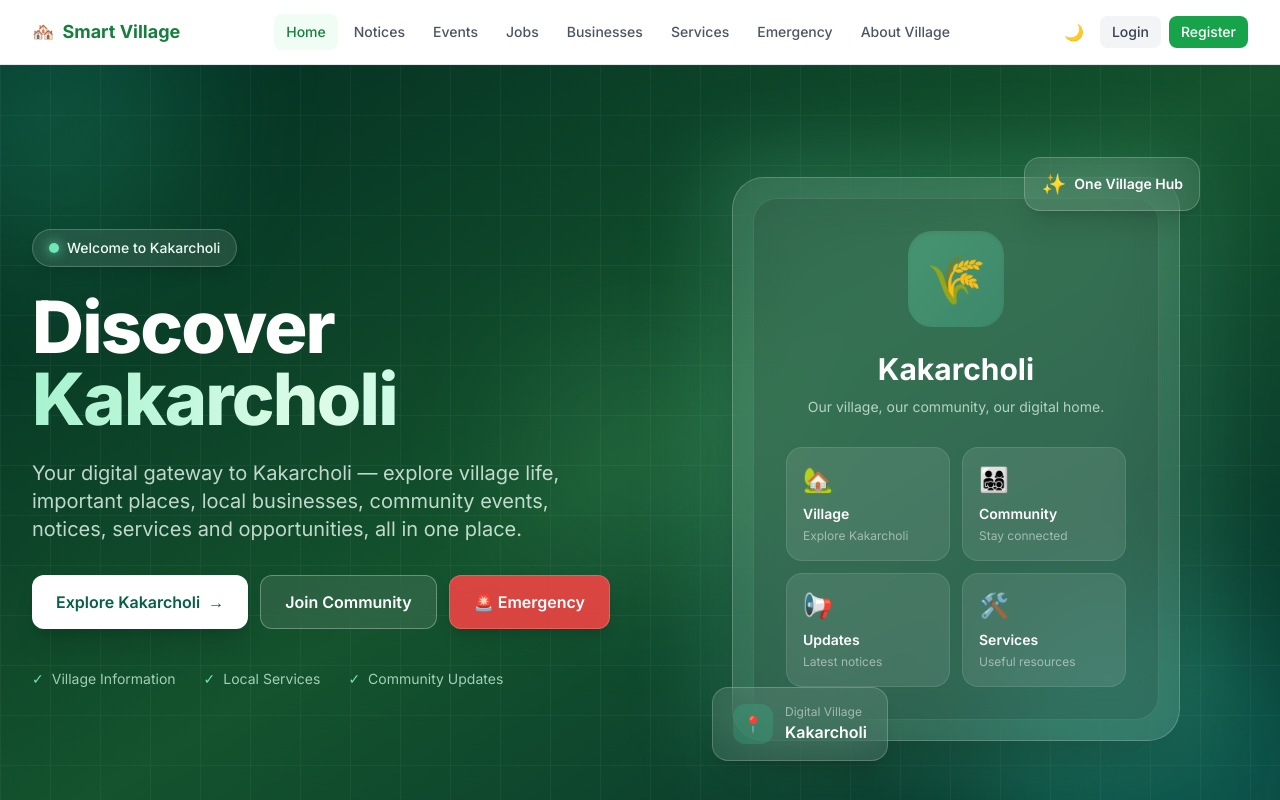
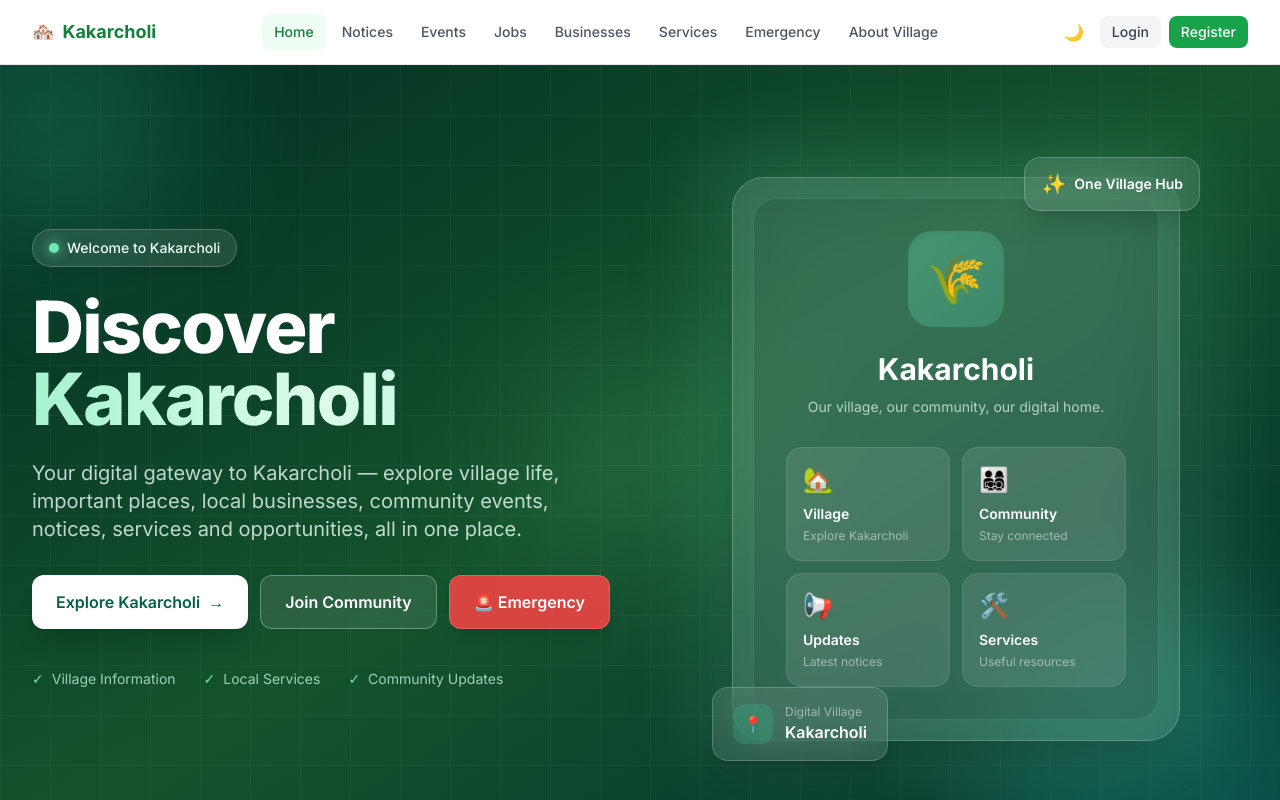
Before and after one commit to realvivekrana/smart-village-management, a React (Vite) app in the folder Frontend/: page / in a window 1280 px wide. Shown: the top 800 px of the page. Built offline with nearby package versions, Linux system fonts and the light colour scheme; no server answers.

Commit message:
Added more files

```diff
--- a/Frontend/src/components/layout/MobileMenu.jsx
+++ b/Frontend/src/components/layout/MobileMenu.jsx
@@ -22,7 +22,7 @@ export default function MobileMenu({ isOpen, onClose }) {
       <div className="absolute inset-0 bg-black/50" onClick={onClose} />
       <nav className="absolute top-0 left-0 bottom-0 w-72 bg-white dark:bg-gray-900 shadow-xl overflow-y-auto">
         <div className="flex items-center justify-between px-4 py-5 border-b border-gray-200 dark:border-gray-700">
-          <span className="font-bold text-primary-700 dark:text-primary-400 text-lg">🏘️ Smart Village</span>
+          <span className="font-bold text-primary-700 dark:text-primary-400 text-lg">🏘️ Kakarcholi</span>
           <button onClick={onClose} className="p-2 text-gray-400 hover:text-gray-600 text-xl">✕</button>
         </div>
 
--- a/Frontend/src/components/layout/Navbar.jsx
+++ b/Frontend/src/components/layout/Navbar.jsx
@@ -36,7 +36,7 @@ export default function Navbar({ onMenuOpen }) {
         <div className="flex h-16 items-center justify-between">
           {/* Logo */}
           <Link to="/" className="flex items-center gap-2 font-bold text-primary-700 dark:text-primary-400 text-lg">
-            🏘️ <span className="hidden sm:block">Smart Village</span>
+            🏘️ <span className="hidden sm:block">Kakarcholi</span>
           </Link>
 
           {/* Desktop Nav */}
--- a/Frontend/src/components/layout/Sidebar.jsx
+++ b/Frontend/src/components/layout/Sidebar.jsx
@@ -46,7 +46,7 @@ export default function Sidebar({ onClose }) {
     <aside className="flex flex-col h-full bg-white dark:bg-gray-900 border-r border-gray-200 dark:border-gray-700 w-64">
       {/* Logo */}
       <div className="flex items-center justify-between px-4 py-5 border-b border-gray-200 dark:border-gray-700">
-        <span className="font-bold text-primary-700 dark:text-primary-400 text-lg">🏘️ Smart Village</span>
+        <span className="font-bold text-primary-700 dark:text-primary-400 text-lg">🏘️ Kakarcholi</span>
         {onClose && (
           <button onClick={onClose} className="lg:hidden p-1 text-gray-400 hover:text-gray-600">✕</button>
         )}
--- a/Frontend/src/pages/admin/Dashboard.jsx
+++ b/Frontend/src/pages/admin/Dashboard.jsx
@@ -35,7 +35,7 @@ export default function Dashboard() {
   return (
     <Page
       title="Admin Dashboard"
-      subtitle="Live overview of the Smart Village Management system. Auto-refreshes every 30 seconds."
+      subtitle="Live overview of the Kakarcholi Village system. Auto-refreshes every 30 seconds."
       actions={<><button className="btn-secondary" onClick={load} type="button">↻ Refresh now</button><Link className="btn-primary" to="/admin/complaints">Review Complaints</Link></>}
     >
       {error ? <ErrorBox message={error} retry={load} /> : null}
--- a/Frontend/src/pages/auth/Login.jsx
+++ b/Frontend/src/pages/auth/Login.jsx
@@ -35,7 +35,7 @@ export default function Login() {
       <div className="w-full max-w-md">
         <div className="text-center mb-8">
           <Link to="/" className="text-4xl">🏘️</Link>
-          <h1 className="text-2xl font-bold text-gray-900 dark:text-white mt-2">Smart Village</h1>
+          <h1 className="text-2xl font-bold text-gray-900 dark:text-white mt-2">Kakarcholi</h1>
           <p className="text-gray-500 text-sm mt-1">Sign in to your account</p>
         </div>
 
```
